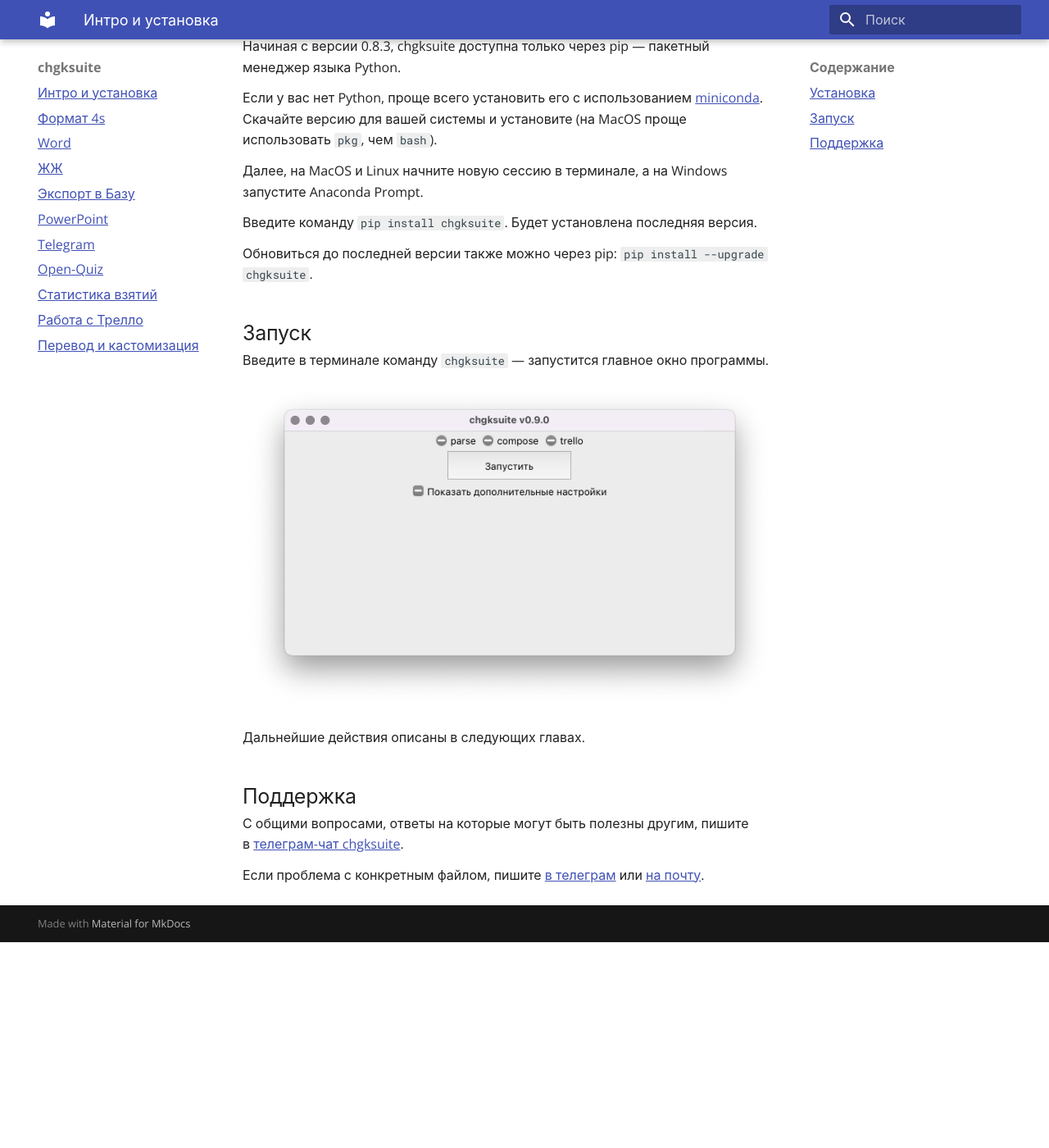
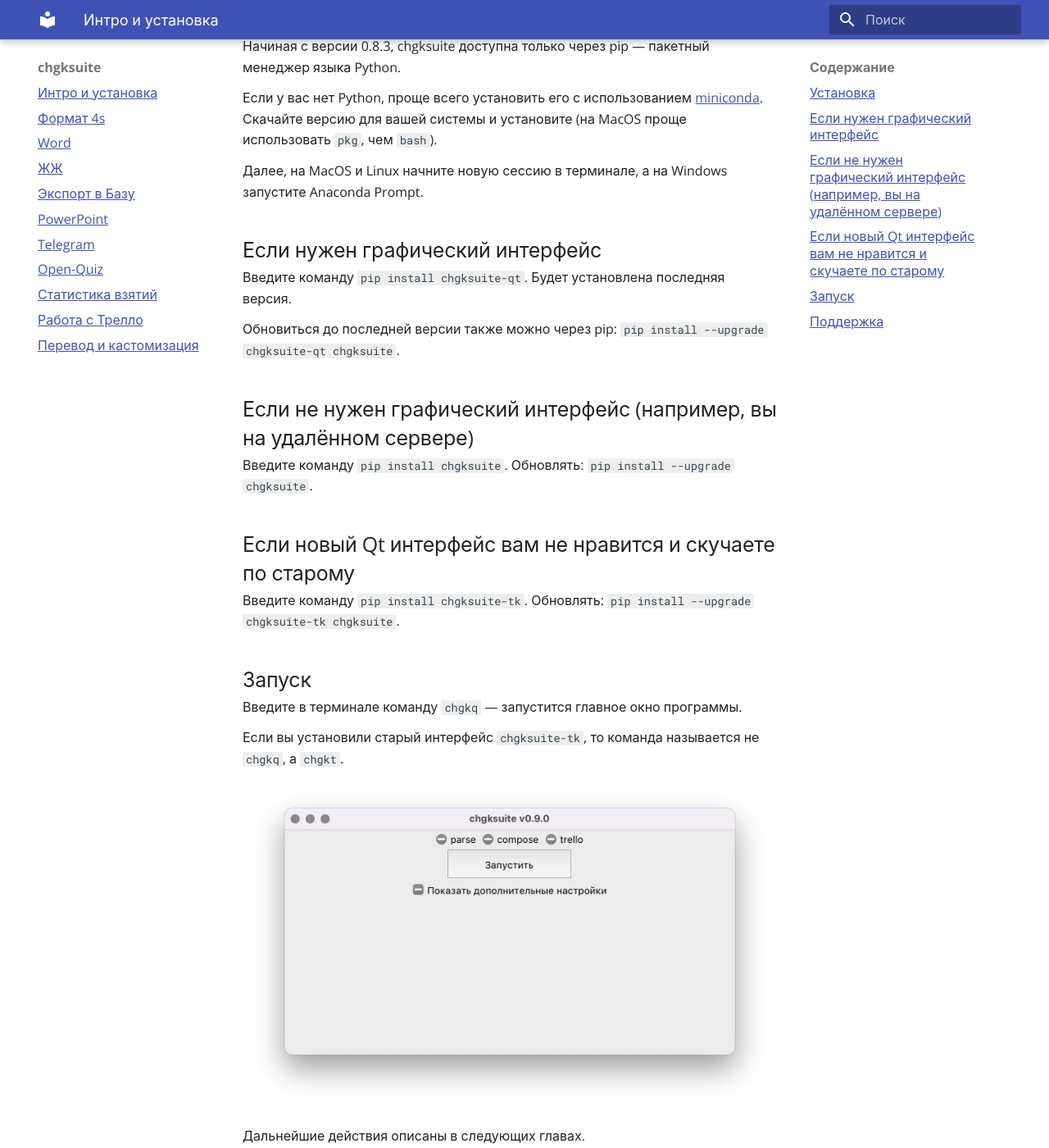
Before and after one commit to peczony/chgksuite, an MkDocs documentation site: the page built from docs/docs/index.md, in a window 1280 px wide and 1400 px high, scrolled down 297 px. Shown: the whole window at 82% size. Built offline with MkDocs 1.6.1 and Material for MkDocs 9.7.7, drawn with Linux system fonts in a browser that asks for light colours; before the commit the page ends 1446 px from its top, so only the background shows below that; some of the changed text lies outside the part shown.

Commit message:
about new interface

```diff
--- a/docs/docs/index.md
+++ b/docs/docs/index.md
@@ -10,20 +10,34 @@
 
 Далее, на MacOS и Linux начните новую сессию в терминале, а на Windows запустите Anaconda Prompt.
 
-Введите команду `pip install chgksuite`. Будет установлена последняя версия.
+## Если нужен графический интерфейс
 
-Обновиться до последней версии также можно через pip: `pip install --upgrade chgksuite`.
+Введите команду `pip install chgksuite-qt`. Будет установлена последняя версия.
+
+Обновиться до последней версии также можно через pip: `pip install --upgrade chgksuite-qt chgksuite`.
+
+## Если не нужен графический интерфейс (например, вы на удалённом сервере)
+
+Введите команду `pip install chgksuite`. Обновлять: `pip install --upgrade chgksuite`.
+
+## Если новый Qt интерфейс вам не нравится и скучаете по старому
+
+Введите команду `pip install chgksuite-tk`. Обновлять: `pip install --upgrade chgksuite-tk chgksuite`.
 
 ## Запуск
 
-Введите в терминале команду `chgksuite` — запустится главное окно программы.
+Введите в терминале команду `chgkq` — запустится главное окно программы.
+
+Если вы установили старый интерфейс `chgksuite-tk`, то команда называется не `chgkq`, а `chgkt`.
 
 ![](images/main.png)
 
 Дальнейшие действия описаны в следующих главах.
 
+Команда `chgksuite` запускает чисто консольный интерфейс.
+
 ## Поддержка
 
 С общими вопросами, ответы на которые могут быть полезны другим, пишите в [телеграм-чат chgksuite](https://t.me/chgksuite).
 
-Если проблема с конкретным файлом, пишите [в телеграм](https://t.me/pecheny) или [на почту](mailto:ap@pecheny.me    ).
+Если проблема с конкретным файлом, пишите [в телеграм](https://t.me/pecheny) или [на почту](mailto:ap@pecheny.me).
```
